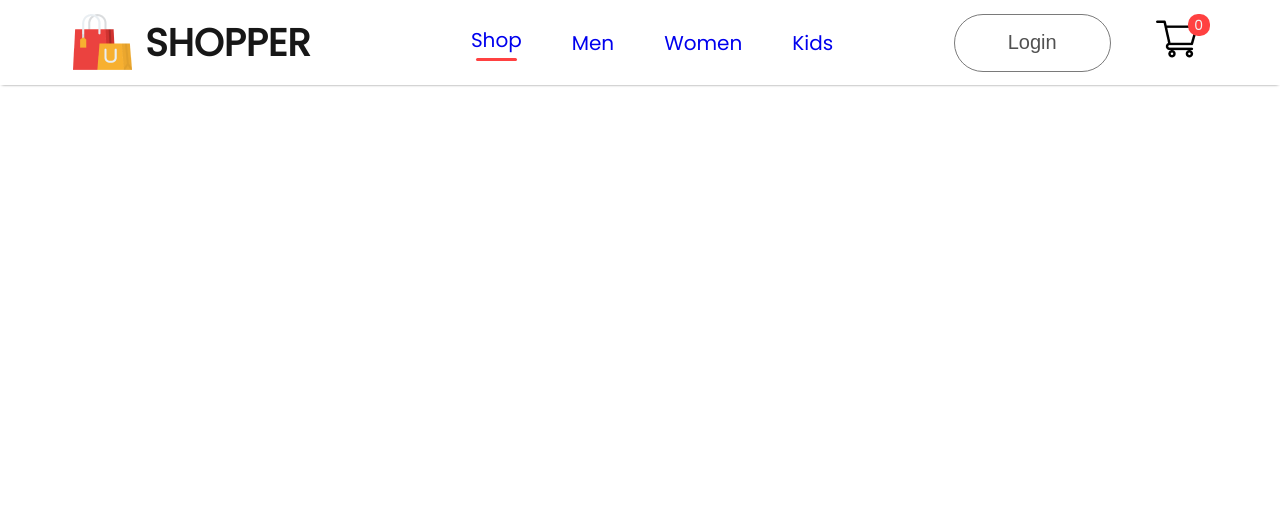
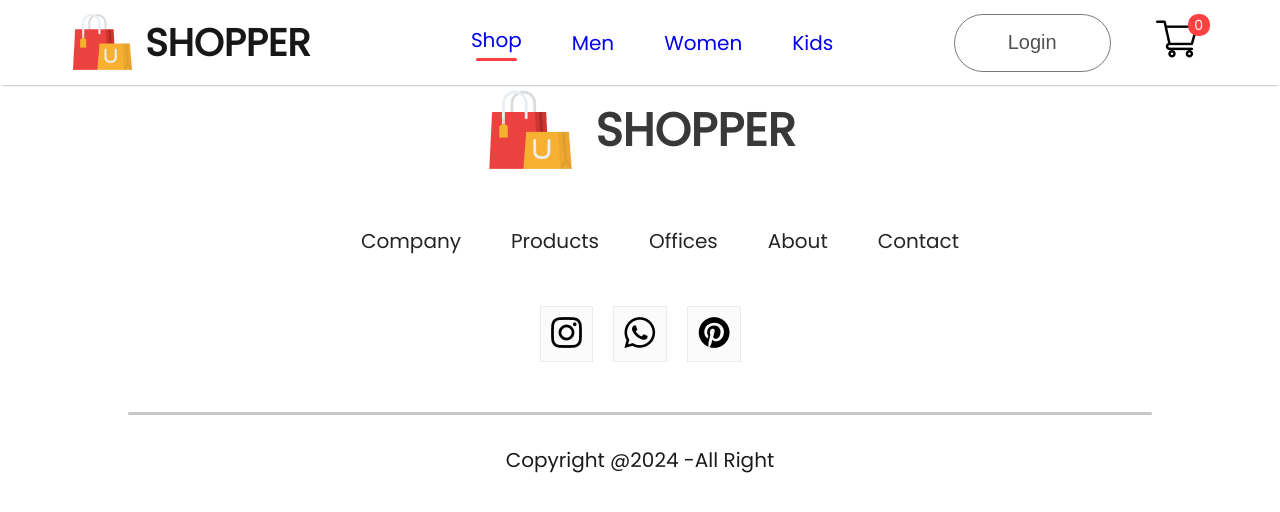
Before and after one commit to Shajjad002/E-Commerce, a React (Create React App) app in the folder shopper/: page /login in a window 1280 px wide. Shown: the top 512 px of the page. Built offline with nearby package versions, Linux system fonts and the light colour scheme.

Commit message:
NewsLetter,Footer page

```diff
--- a/shopper/src/App.js
+++ b/shopper/src/App.js
@@ -6,6 +6,7 @@ import ShopCategory from "./Pages/ShopCategory";
 import Product from "./Pages/Product";
 import Cart from "./Pages/Cart";
 import LogingSignup from "./Pages/LogingSignup";
+import Footer from "./Components/Footer/Footer";
 
 function App() {
   return (
@@ -23,6 +24,7 @@ function App() {
           <Route path="/cart" element={<Cart />} />
           <Route path="/login" element={<LogingSignup />} />
         </Routes>
+        <Footer/>
       </BrowserRouter>
     </div>
   );
--- /dev/null
+++ b/shopper/src/Components/Assets/man.js
@@ -0,0 +1,35 @@
+import p1_img from "./product_12.png";
+import p2_img from "./product_13.png";
+import p3_img from "./product_14.png";
+import p4_img from "./product_29.png";
+
+
+let man_product = [
+  {
+    id:1,
+    name:"Striped Flutter Sleeve Overlap Collar Peplum Hem Blouse",
+    image:p1_img,
+    new_price:50.00,
+    old_price:80.50,
+  },
+  {id:2,
+    name:"Striped Flutter Sleeve Overlap Collar Peplum Hem Blouse",
+    image:p2_img,
+    new_price:85.00,
+    old_price:120.50,
+  },
+  {id:3,
+    name:"Striped Flutter Sleeve Overlap Collar Peplum Hem Blouse",
+    image:p3_img,
+    new_price:60.00,
+    old_price:100.50,
+  },
+  {id:4,
+    name:"Striped Flutter Sleeve Overlap Collar Peplum Hem Blouse",
+    image:p4_img,
+    new_price:100.00,
+    old_price:150.00,
+  },
+];
+
+export default man_product;
--- /dev/null
+++ b/shopper/src/Components/Footer/Footer.css
@@ -0,0 +1,58 @@
+.footer{
+    display: flex;
+    flex-direction: column;
+    justify-content: center;
+    align-items: center;
+    gap: 50px;
+}
+.footer-logo{
+    display: flex;
+    align-items: center;
+    gap: 20px;
+}
+.footer-logo h5{
+    color: #383838;
+    font-size: 46px;
+    font-weight: 700;
+}
+.footer-links{
+    display: flex;
+    list-style: none;
+    gap: 50px;
+    color: #252525;
+    font-size: 20px;
+
+}
+.footer-links li{
+    cursor: pointer;
+}
+
+.footer-social-icon{
+   display: flex;
+   gap: 20px;
+}
+
+.footer-icons-container{
+    padding: 10px;
+    padding-bottom: 6px;
+    background: #fbfbfb;
+    border: 1px solid #ebebeb;
+}
+
+.footer-copyright{
+    display: flex;
+    flex-direction: column;
+    align-items: center;
+    gap: 30px;
+    width: 100%;
+    margin-bottom: 30px;
+    color: #1a1a1a;
+    font-size: 20px;
+}
+.footer-copyright hr{
+    width: 80%;
+    border: none;
+    border-radius: 10px;
+    height: 3px;
+    background: #c7c7c7;
+}
--- /dev/null
+++ b/shopper/src/Components/Footer/Footer.jsx
@@ -0,0 +1,42 @@
+import React from 'react'
+import './Footer.css'
+import footer_logo from '../Assets/logo_big.png';
+import instagram_icon from '../Assets/instagram_icon.png';
+import whatsapp_icon from '../Assets/whatsapp_icon.png';
+import pintester_icon from '../Assets/pintester_icon.png';
+
+
+function Footer() {
+    return (
+        <div className='footer'>
+            <div className="footer-logo">
+                <img src={footer_logo} alt="" />
+                <h5>SHOPPER</h5>
+            </div>
+            <ul className="footer-links">
+                <li>Company</li>
+                <li>Products</li>
+                <li>Offices</li>
+                <li>About</li>
+                <li>Contact</li>
+            </ul>
+            <div className="footer-social-icon">
+                <div className="footer-icons-container">
+                    <img src={instagram_icon} alt="" />
+                </div>
+                <div className="footer-icons-container">
+                    <img src={whatsapp_icon} alt="" />
+                </div>
+                <div className="footer-icons-container">
+                    <img src={pintester_icon} alt="" />
+                </div>
+            </div>
+            <div className="footer-copyright">
+                <hr />
+                <p>Copyright @2024 -All Right</p>
+            </div>
+        </div>
+    );
+}
+
+export default  Footer;
--- a/shopper/src/Components/NewCollections/NewCollection.css
+++ b/shopper/src/Components/NewCollections/NewCollection.css
@@ -2,8 +2,8 @@
     display: flex;
     flex-direction: column;
     align-items: center;
-    gap: 10px;
-    height: 90vh;
+    gap: 20px;
+   margin-bottom: 70px;
 }
 .new-collections h1{
     color: #171717;
--- /dev/null
+++ b/shopper/src/Components/NewsLetter/NewsLetter.css
@@ -0,0 +1,51 @@
+.newsletter{
+    width: 65%;
+    height: 40vh;
+    display: flex;
+    flex-direction: column;
+    align-items: center;
+    justify-content: center;
+    margin: auto;
+    padding: 0px 140px;
+    margin-bottom: 150px;
+    background: linear-gradient(180deg, #fde1ff, #e1ffea22 60%);
+    gap: 30px;
+}
+.newsletter h1{
+    font-size: 55px;
+    color: #454545;
+    font-weight: 600;
+}
+.newsletter p{
+    color: #454545;
+    font-size: 20px;
+}
+.subs{
+    display: flex;
+    align-items: center;
+    justify-content: space-between;
+    background: white;
+    width: 730px;
+    height: 70px;
+    border-radius: 80px;
+    border: 1px solid #e3e3e3;
+}
+.subs input{
+    width: 500px;
+    margin: 30px;
+    border: none;
+    outline: none;
+    color: #616161;
+    font-family: Poppins;
+    font-size: 16px;
+}
+
+.subs button{
+    width: 200px;
+    height: 70px;
+    border-radius: 80px;
+    background: black;
+    color: #e3e3e3;
+    font-size: 16px;
+    cursor: pointer;
+}
--- /dev/null
+++ b/shopper/src/Components/NewsLetter/NewsLetter.jsx
@@ -0,0 +1,18 @@
+import React from 'react'
+import './NewsLetter.css'
+
+function NewsLetter() {
+  return (
+    <div className='newsletter'>
+        <h1>Get Exclusive Offers On Your Email</h1>
+        <p>Subscribe to our newsletter and stay updated</p>
+        <div className='subs'>
+            <input type="email" placeholder='Your Email id' />
+            <button>Subscribe</button>
+        </div>
+
+    </div>
+  )
+}
+
+export default  NewsLetter;
--- a/shopper/src/Components/Offers/Offers.css
+++ b/shopper/src/Components/Offers/Offers.css
@@ -5,6 +5,7 @@
     padding:0px 140px;
     margin-bottom: 150px;
     background: linear-gradient(180deg, #fde1ff 0%, #e1ffea22 60%);
+    display: flex;
 }
 
 .offers-left{
--- a/shopper/src/Components/Popular/Popular.css
+++ b/shopper/src/Components/Popular/Popular.css
@@ -3,15 +3,20 @@
     flex-direction: column;
     align-items: center;
     gap: 10px;
-    height: 90vh;
 }
-.popular h1{
+.women-item{
+    display: flex;
+    flex-direction: column;
+    align-items: center;
+    margin-bottom: 40px;
+}
+.women-item h1{
     color: #171717;
     font-size: 50px;
     font-weight: 600;
 
 }
-.popular hr{
+.women-item hr{
     width: 200px;
     height: 6px;
     border-radius: 10px;
@@ -23,3 +28,22 @@
     display: flex;
     gap: 30px;
 }
+
+.man-item{
+    display: flex;
+    flex-direction: column;
+    align-items: center;
+    margin-bottom: 40px;
+}
+.man-item h1{
+    color: #171717;
+    font-size: 50px;
+    font-weight: 600;
+
+}
+.man-item hr{
+    width: 200px;
+    height: 6px;
+    border-radius: 10px;
+    background: #252525;
+}
--- a/shopper/src/Components/Popular/Popular.jsx
+++ b/shopper/src/Components/Popular/Popular.jsx
@@ -1,12 +1,14 @@
 import React from 'react'
 import "./Popular.css"
 import data_product from '../Assets/data';
+import man_product from '../Assets/man';
 import Item from '../Items/Item';
 
 
  function Popular() {
     return (
         <div className='popular'>
+           <div className="women-item">
                 <h1>POPULAR IN WOMEN</h1>
                 <hr />
                 <div className="popular-item">
@@ -15,6 +17,21 @@ import Item from '../Items/Item';
                     })}
                 </div>
            </div>
+            <div className="man-item">
+                <h1>POPULAR IN MEN</h1>
+                <hr />
+                <div className="popular-item">
+                    {man_product.map((item,i)=>{
+                        return <Item key={i} id={item.id}  name={item.name} image={item.image} new_price={item.new_price} old_price={item.old_price} />
+                    })}
+                </div>
+            </div>
+
+        </div>
+
+
+
+
     );
 }
 
--- a/shopper/src/Pages/Shop.jsx
+++ b/shopper/src/Pages/Shop.jsx
@@ -3,6 +3,8 @@ import Hero from "../Components/Hero/Hero";
 import Popular from "../Components/Popular/Popular";
 import Offers from "../Components/Offers/Offers";
 import NewCollection from "../Components/NewCollections/NewCollection";
+import NewsLetter from "../Components/NewsLetter/NewsLetter";
+import Footer from "../Components/Footer/Footer";
 
 function Shop() {
   return (
@@ -11,6 +13,8 @@ function Shop() {
       <Popular/>
       <Offers/>
       <NewCollection/>
+      <NewsLetter/>
+
     </div>
   );
 }
```
Lines whose indentation alone changed are shown as unchanged.
